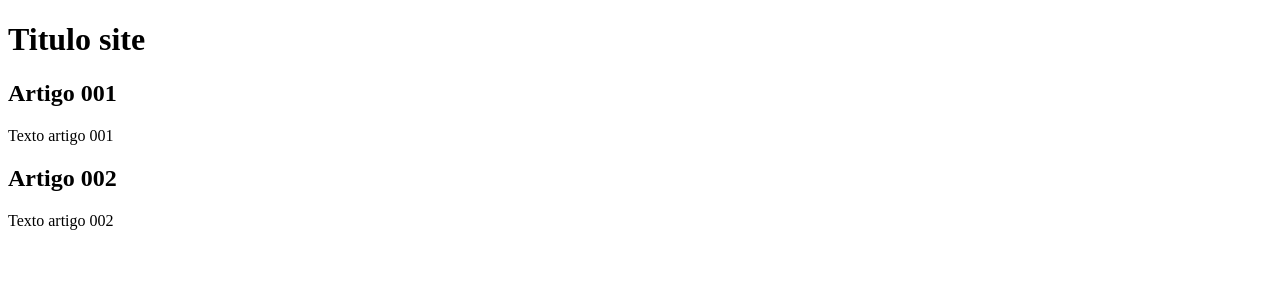
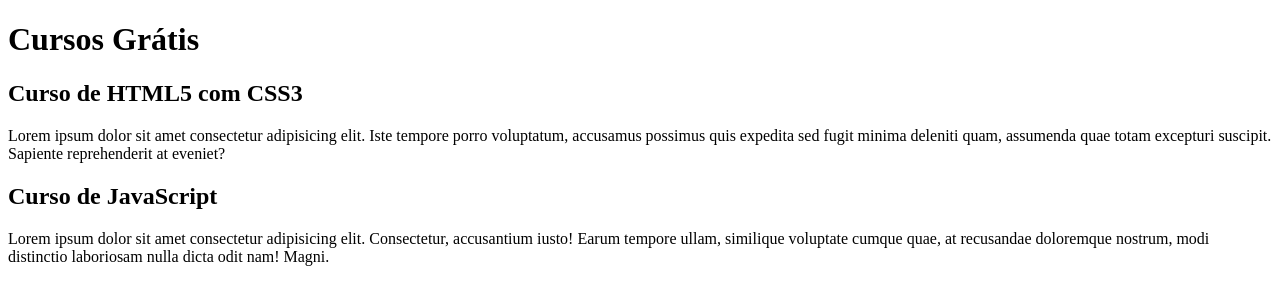
Before and after one commit to Vanderluizsj/projeto-site-cv, a plain HTML site: page index.html in a window 1280 px wide. Drawn offline with Linux system fonts and the light colour scheme.

Commit message:
iniciando conteudo

```diff
--- a/index.html
+++ b/index.html
@@ -8,15 +8,15 @@
 <body>
     <main>
         <header>
-            <h1>Titulo site</h1>
+            <h1>Cursos Grátis</h1>
         </header>
         <article>
-            <h2>Artigo 001</h2>
-            <p>Texto artigo 001</p>
+            <h2>Curso de HTML5 com CSS3</h2>
+            <p>Lorem ipsum dolor sit amet consectetur adipisicing elit. Iste tempore porro voluptatum, accusamus possimus quis expedita sed fugit minima deleniti quam, assumenda quae totam excepturi suscipit. Sapiente reprehenderit at eveniet?</p>
         </article>
         <article>
-            <h2>Artigo 002</h2>
-            <p>Texto artigo 002</p>
+            <h2>Curso de JavaScript</h2>
+            <p>Lorem ipsum dolor sit amet consectetur adipisicing elit. Consectetur, accusantium iusto! Earum tempore ullam, similique voluptate cumque quae, at recusandae doloremque nostrum, modi distinctio laboriosam nulla dicta odit nam! Magni.</p>
         </article>
     </main>
 </body>
```
